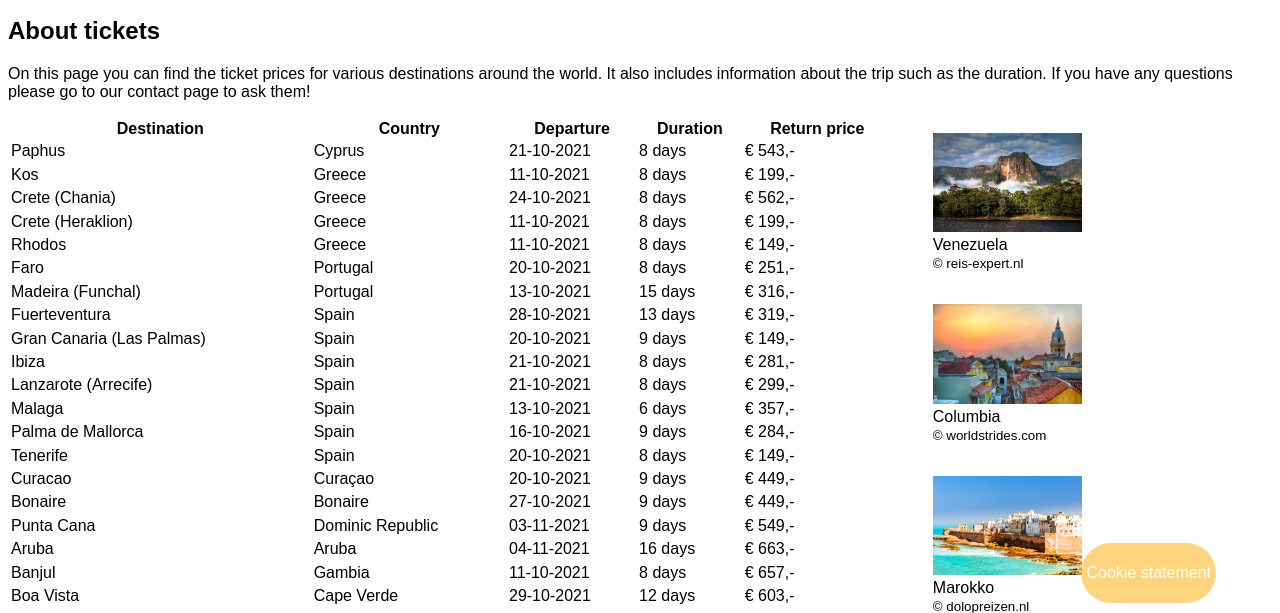
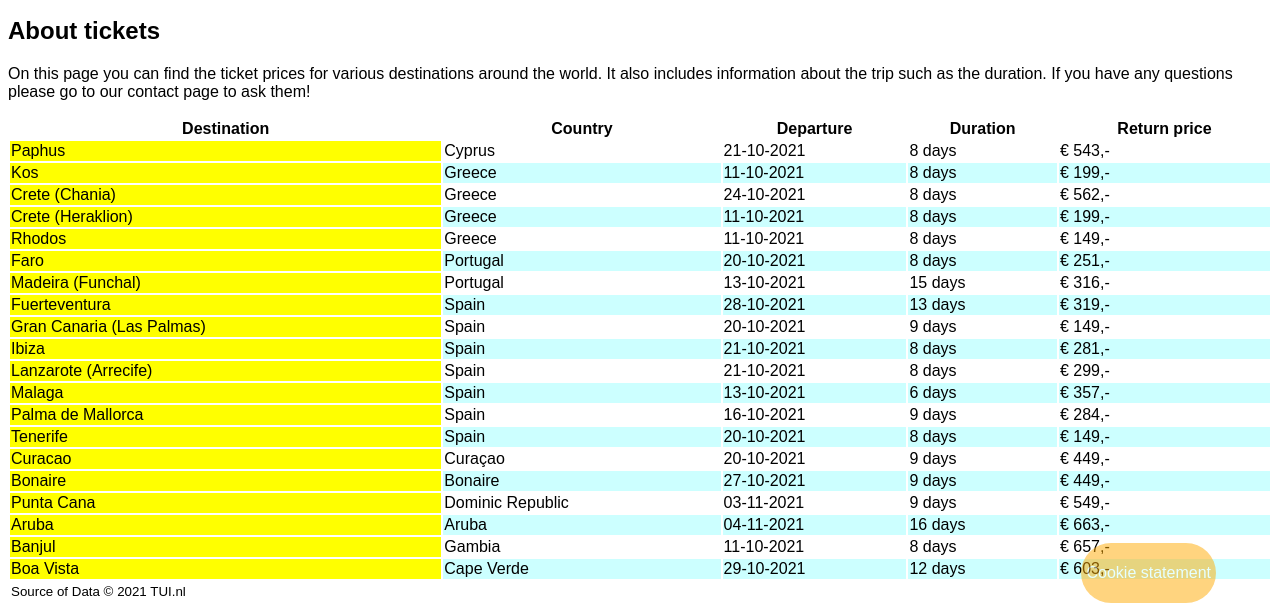
Before and after one commit to H4B1TZ/webmarkup2021, a plain HTML site: page tickets.html in a window 1280 px wide. Shown: the part 189-802 px from the top of the page. Drawn offline with Linux system fonts and the light colour scheme.

Commit message:
Update style.css
added tablet version
added mobile version
styled the table

```diff
--- a/css/style.css
+++ b/css/style.css
@@ -286,6 +286,18 @@ body > footer {
     flex-grow: 2;
 }
 
+#tickets_middle table tbody tr:nth-child(even) {
+    background-color: #CFF;
+}
+
+#tickets_middle table tbody tr:nth-child(odd) {
+    background-color: #FFF;
+}
+
+#tickets_middle table tbody tr td:first-child {
+    background-color: #FF0;
+}
+
 #tickets_middle aside {
     width: 30%;
 
@@ -296,3 +308,33 @@ body > footer {
 #tickets_middle img {
     width: 50%;
 }
+
+@media only screen and (min-width: 480px) and (max-width: 1280px) {
+    #tickets_middle {
+        flex-direction: column;
+    }
+
+    #tickets_middle aside {
+        width: 100%;
+        flex-direction: row;
+    }
+
+    #tickets_middle aside figure:first-child {
+        display: none;
+    }
+
+    #tickets_middle img {
+        width: 70%;
+    }
+}
+
+@media only screen and (max-width: 480px) {
+    #tickets_middle aside {
+        width: 100%;
+        flex-direction: column;
+    }
+
+    #tickets_middle aside figure:first-child {
+        display: initial;
+    }
+}
```
